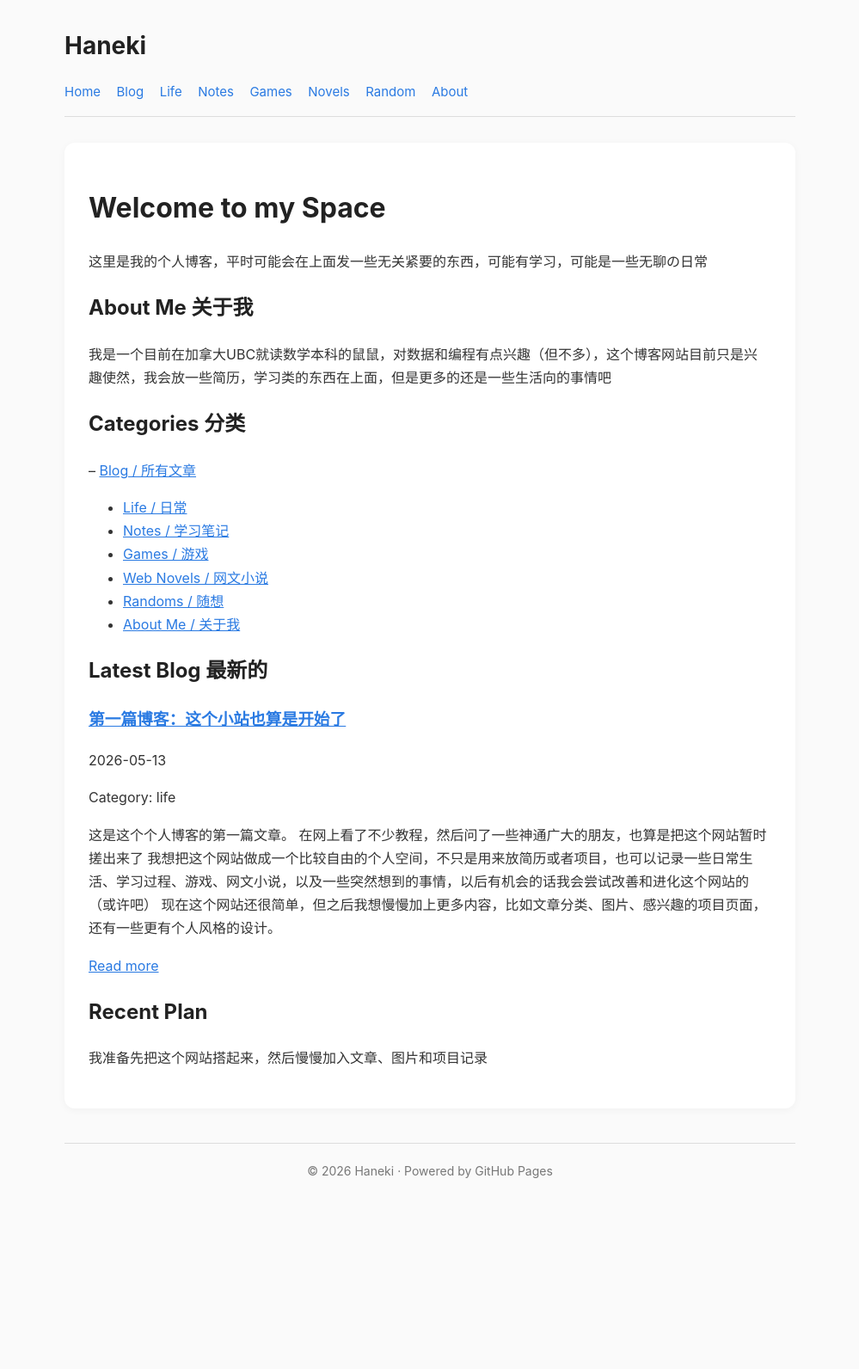
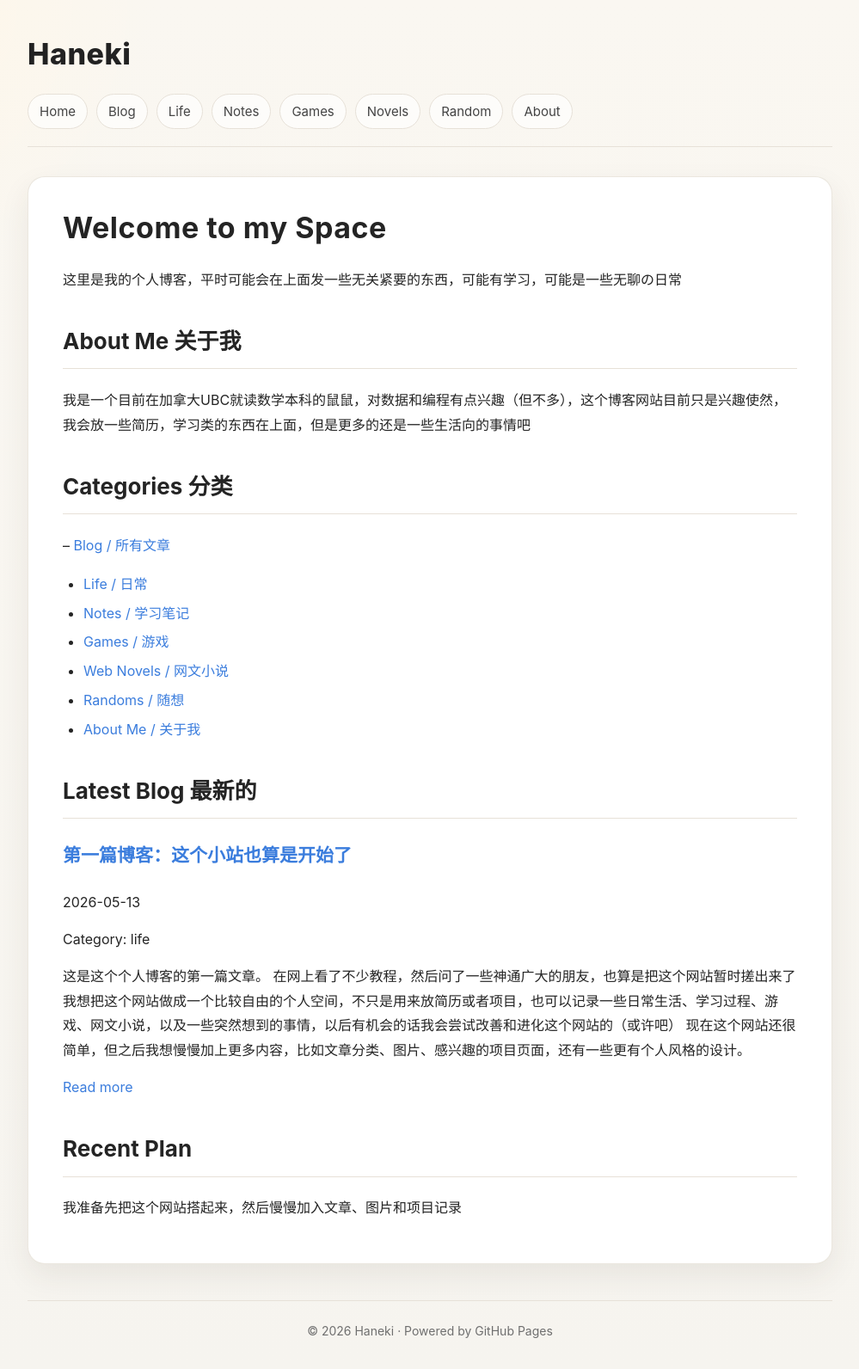
Before and after one commit to IkebeHaneki/ikebehaneki.github.io, a Jekyll site: the page built from index.md, in a window 1280 px wide. Shown: the whole page at 86% size, without its empty margins (140-1139 px from the left). Built offline with Jekyll 4.4.1, drawn with Linux system fonts in a browser that asks for light colours; before the commit the page ends 1403 px from its top, so only the background shows below that.

Commit message:
Refactor default layout styles and navigation

```diff
--- a/_layouts/default.html
+++ b/_layouts/default.html
@@ -6,76 +6,258 @@
   <meta name="viewport" content="width=device-width, initial-scale=1">
 
   <style>
+    :root {
+      --bg: #f6f4ef;
+      --card: #ffffff;
+      --text: #242424;
+      --muted: #6f6f6f;
+      --link: #3b7ddd;
+      --link-hover: #1f5fbf;
+      --border: #e7e1d8;
+      --soft: #f2ede5;
+    }
+
+    * {
+      box-sizing: border-box;
+    }
+
     body {
-      max-width: 850px;
+      max-width: 980px;
       margin: 0 auto;
-      padding: 30px 20px;
-      font-family: -apple-system, BlinkMacSystemFont, "Segoe UI", Arial, sans-serif;
-      line-height: 1.7;
-      color: #333;
-      background-color: #fafafa;
+      padding: 32px 22px;
+      font-family: -apple-system, BlinkMacSystemFont, "Segoe UI", "Noto Sans SC", Arial, sans-serif;
+      line-height: 1.8;
+      color: var(--text);
+      background:
+        radial-gradient(circle at top left, #fff7e8 0, transparent 320px),
+        linear-gradient(180deg, #faf7f1 0%, var(--bg) 100%);
     }
 
     header {
-      margin-bottom: 30px;
-      border-bottom: 1px solid #ddd;
-      padding-bottom: 15px;
+      margin-bottom: 34px;
+      padding-bottom: 20px;
+      border-bottom: 1px solid var(--border);
     }
 
     .site-title {
-      font-size: 28px;
-      font-weight: bold;
+      display: inline-block;
+      margin-bottom: 16px;
+      font-size: 34px;
+      font-weight: 800;
+      letter-spacing: 0.5px;
       text-decoration: none;
       color: #222;
     }
 
+    .site-title:hover {
+      color: var(--link);
+    }
+
     nav {
-      margin-top: 15px;
+      display: flex;
+      flex-wrap: wrap;
+      gap: 10px;
     }
 
     nav a {
-      margin-right: 14px;
+      display: inline-block;
+      padding: 6px 13px;
+      border: 1px solid var(--border);
+      border-radius: 999px;
+      background: rgba(255, 255, 255, 0.65);
+      color: #444;
       text-decoration: none;
-      color: #2a7ae2;
       font-size: 15px;
+      transition: all 0.2s ease;
     }
 
     nav a:hover {
+      background: var(--text);
+      border-color: var(--text);
+      color: white;
+      text-decoration: none;
+      transform: translateY(-1px);
+    }
+
+    main {
+      background: var(--card);
+      padding: 36px 40px;
+      border: 1px solid rgba(231, 225, 216, 0.8);
+      border-radius: 20px;
+      box-shadow: 0 14px 35px rgba(64, 48, 32, 0.08);
+    }
+
+    h1 {
+      margin-top: 0;
+      font-size: 34px;
+      line-height: 1.35;
+      letter-spacing: 0.5px;
+    }
+
+    h2 {
+      margin-top: 34px;
+      font-size: 26px;
+      border-bottom: 1px solid var(--border);
+      padding-bottom: 8px;
+    }
+
+    h3 {
+      margin-top: 24px;
+      font-size: 21px;
+    }
+
+    p {
+      margin: 14px 0;
+    }
+
+    a {
+      color: var(--link);
+      text-decoration: none;
+    }
+
+    a:hover {
+      color: var(--link-hover);
       text-decoration: underline;
     }
 
-    main {
-      background: white;
-      padding: 28px;
-      border-radius: 12px;
-      box-shadow: 0 2px 10px rgba(0,0,0,0.04);
+    ul {
+      padding-left: 24px;
     }
 
-    h1, h2, h3 {
-      color: #222;
+    li {
+      margin: 5px 0;
     }
 
-    a {
-      color: #2a7ae2;
+    hr {
+      border: none;
+      border-top: 1px solid var(--border);
+      margin: 28px 0;
+    }
+
+    .post-meta {
+      color: var(--muted);
+      font-size: 14px;
+      margin-top: -8px;
+      margin-bottom: 24px;
+    }
+
+    .post-card {
+      padding: 22px 24px;
+      margin: 22px 0;
+      border: 1px solid var(--border);
+      border-radius: 16px;
+      background: linear-gradient(180deg, #ffffff 0%, #fffdf9 100%);
+      box-shadow: 0 6px 18px rgba(64, 48, 32, 0.05);
+    }
+
+    .post-card h2,
+    .post-card h3 {
+      margin-top: 0;
+      border-bottom: none;
+      padding-bottom: 0;
+    }
+
+    .post-card-title {
+      font-size: 23px;
+      font-weight: 700;
+    }
+
+    .post-card-meta {
+      color: var(--muted);
+      font-size: 14px;
+      margin: 6px 0 14px;
+    }
+
+    .read-more {
+      display: inline-block;
+      margin-top: 8px;
+      padding: 5px 12px;
+      border-radius: 999px;
+      background: var(--soft);
+      color: #444;
+      font-size: 14px;
+    }
+
+    .read-more:hover {
+      background: var(--text);
+      color: white;
+      text-decoration: none;
+    }
+
+    .filter-buttons {
+      display: flex;
+      flex-wrap: wrap;
+      gap: 8px;
+      margin: 18px 0 28px;
+    }
+
+    .filter-buttons button {
+      padding: 7px 13px;
+      border: 1px solid var(--border);
+      border-radius: 999px;
+      background: #fffaf2;
+      color: #333;
+      cursor: pointer;
+      font-size: 14px;
+      transition: all 0.2s ease;
+    }
+
+    .filter-buttons button:hover {
+      background: var(--text);
+      color: white;
+      border-color: var(--text);
+      transform: translateY(-1px);
     }
 
     footer {
-      margin-top: 40px;
-      padding-top: 20px;
-      border-top: 1px solid #ddd;
+      margin-top: 42px;
+      padding-top: 22px;
+      border-top: 1px solid var(--border);
+      color: var(--muted);
+      text-align: center;
       font-size: 14px;
-      color: #777;
-      text-align: center;
     }
 
-    @media (max-width: 600px) {
-      nav a {
-        display: inline-block;
-        margin-bottom: 8px;
+    code {
+      padding: 2px 5px;
+      border-radius: 5px;
+      background: #f3eee7;
+      font-family: "SFMono-Regular", Consolas, monospace;
+    }
+
+    blockquote {
+      margin: 20px 0;
+      padding: 12px 18px;
+      border-left: 4px solid var(--border);
+      background: #fffaf2;
+      color: #555;
+    }
+
+    @media (max-width: 700px) {
+      body {
+        padding: 22px 14px;
+      }
+
+      .site-title {
+        font-size: 30px;
       }
 
       main {
-        padding: 20px;
+        padding: 26px 22px;
+        border-radius: 16px;
+      }
+
+      h1 {
+        font-size: 29px;
+      }
+
+      h2 {
+        font-size: 23px;
+      }
+
+      nav a {
+        font-size: 14px;
+        padding: 5px 11px;
       }
     }
   </style>
```
Lines whose indentation alone changed are shown as unchanged.
